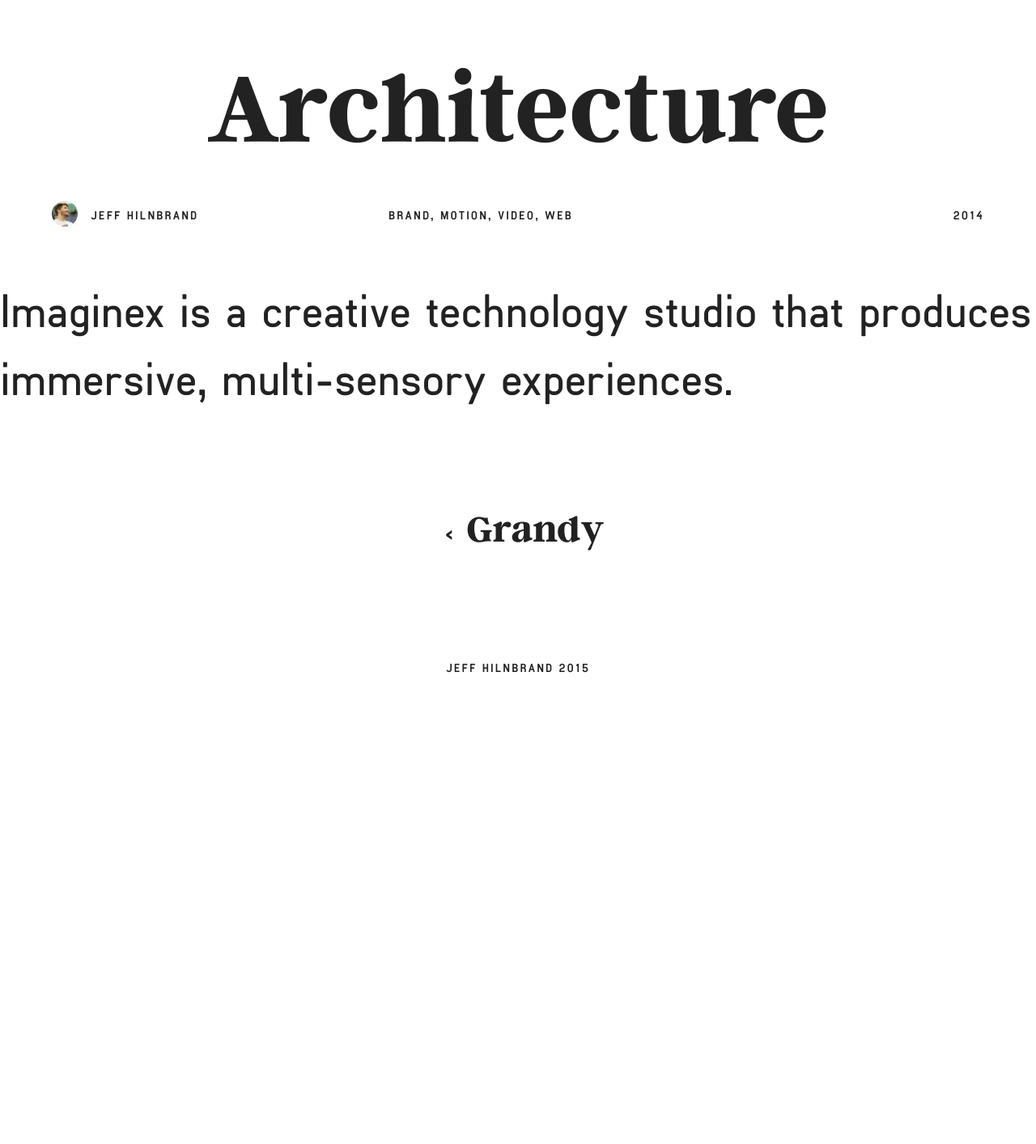
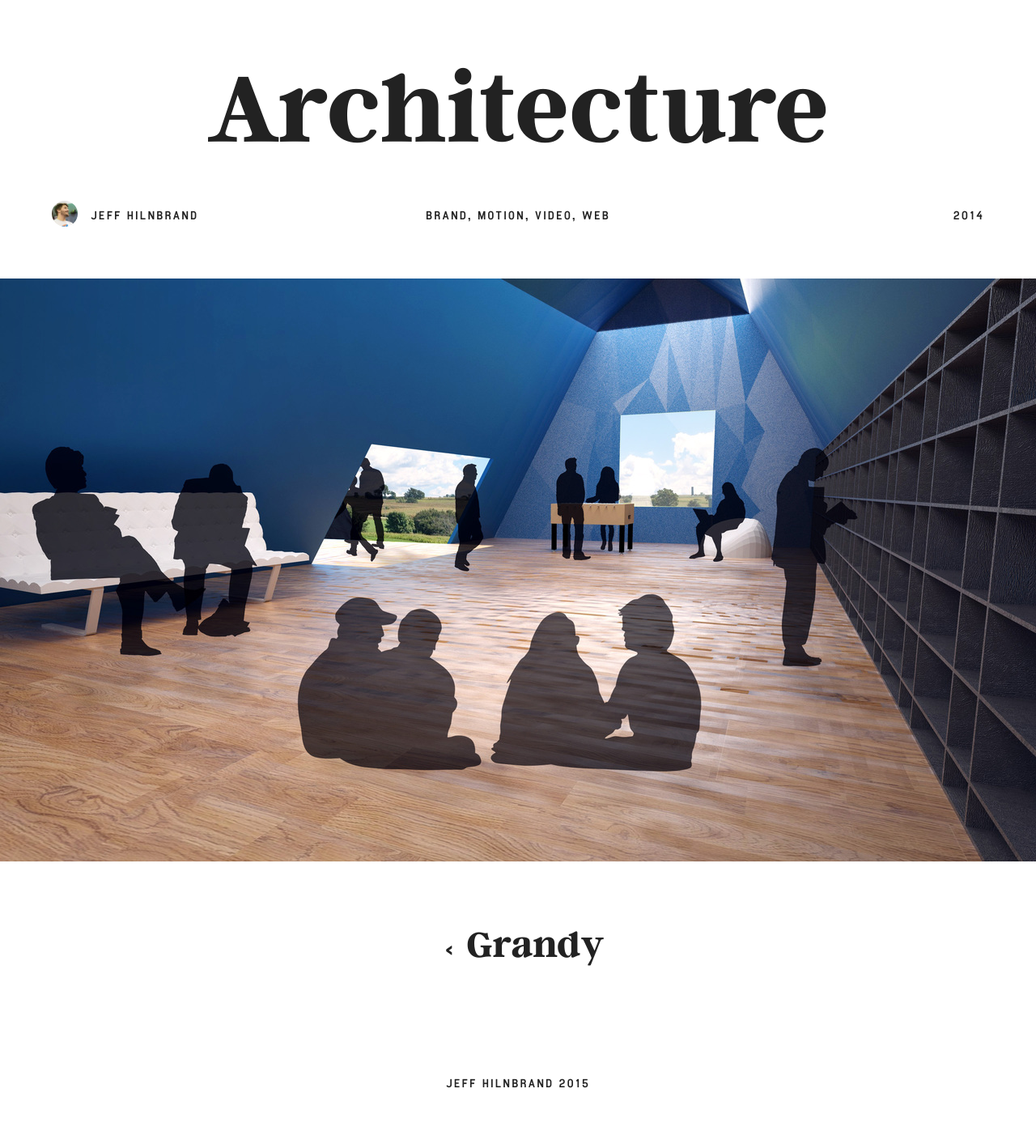
Before and after one commit to jhil/jhilco-2016, a Jekyll site: the page built from _posts/2014-12-16-architecture.markdown, in a window 1280 px wide. Shown: the whole page at 81% size. Built offline with Jekyll 4.4.1, drawn with Linux system fonts in a browser that asks for light colours; before the commit the page ends 900 px from its top, so only the background shows below that.

Commit message:
temp fix on flexbox post header, rm .DS_Store

```diff
--- a/_posts/2014-01-20-facetoaster.markdown
+++ b/_posts/2014-01-20-facetoaster.markdown
@@ -8,4 +8,4 @@
 link:     facetoaster.com
 ---
 
-Imaginex is a creative technology studio that produces immersive, multi-sensory experiences.
+![Comp](/images/thumbnail-facetoaster.png)
--- a/_posts/2014-09-14-amation.markdown
+++ b/_posts/2014-09-14-amation.markdown
@@ -8,4 +8,4 @@
 link:     amation.co
 ---
 
-Imaginex is a creative technology studio that produces immersive, multi-sensory experiences.
+![Comp](/images/thumbnail-amation.png)
--- a/_posts/2014-11-17-grandy.markdown
+++ b/_posts/2014-11-17-grandy.markdown
@@ -8,4 +8,4 @@
 link:     grandy.io
 ---
 
-Imaginex is a creative technology studio that produces immersive, multi-sensory experiences.
+![Comp](/images/thumbnail-grandy.png)
--- a/_posts/2014-12-16-architecture.markdown
+++ b/_posts/2014-12-16-architecture.markdown
@@ -8,4 +8,4 @@
 link:     #
 ---
 
-Imaginex is a creative technology studio that produces immersive, multi-sensory experiences.
+![Comp](/images/thumbnail-architecture.png)
--- a/_sass/_post.scss
+++ b/_sass/_post.scss
@@ -23,6 +23,8 @@
 
 .post-sitename {
 
+    flex: 25%;
+    text-align: left;
 
   a:before {
     content: "‹";
@@ -52,12 +54,12 @@
 }
 
 .post-type {
-  flex-grow: 2;
+  flex: 50%;
   text-align: center;
 }
 
 .post-date {
-  flex-grow: 1;
+  flex: 25%;
   text-align: right;
 }
 
```
Also changed, not shown: about.md (deleted, +0 -11 lines), 1 other file.
